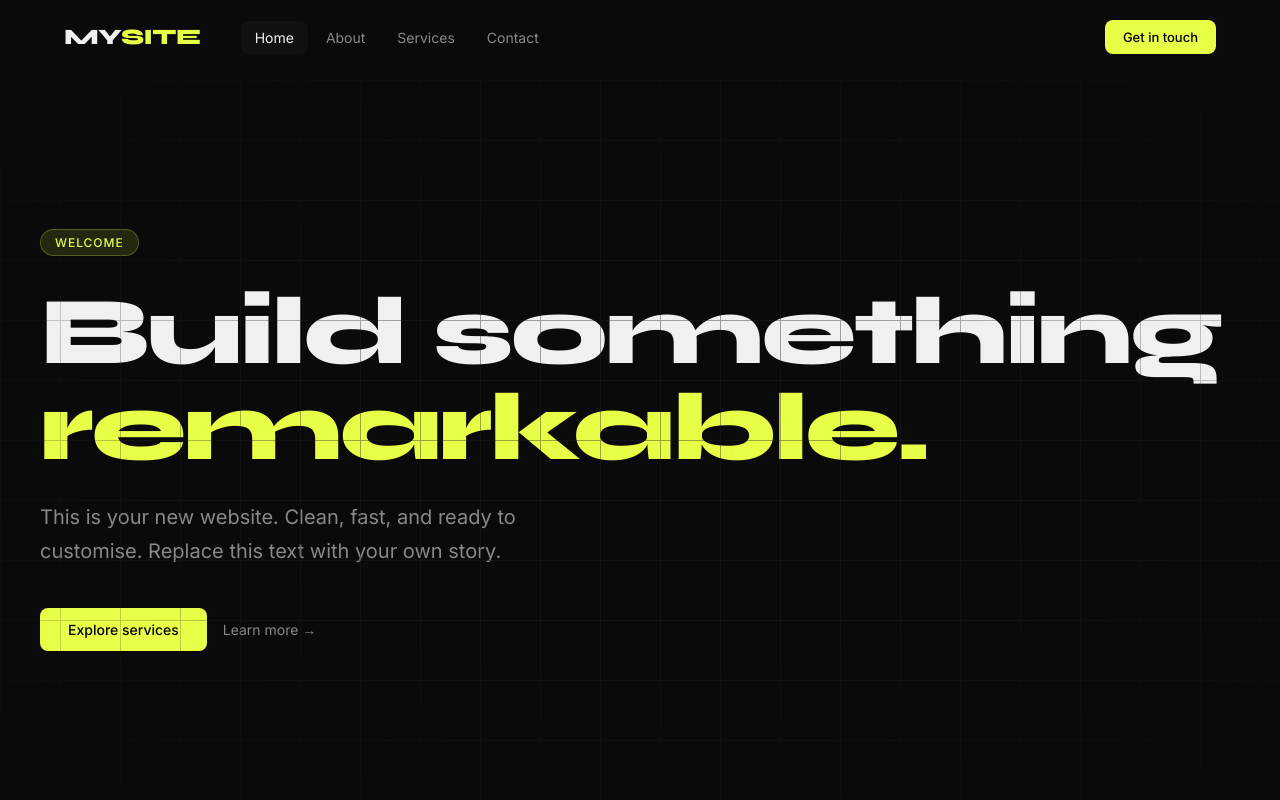
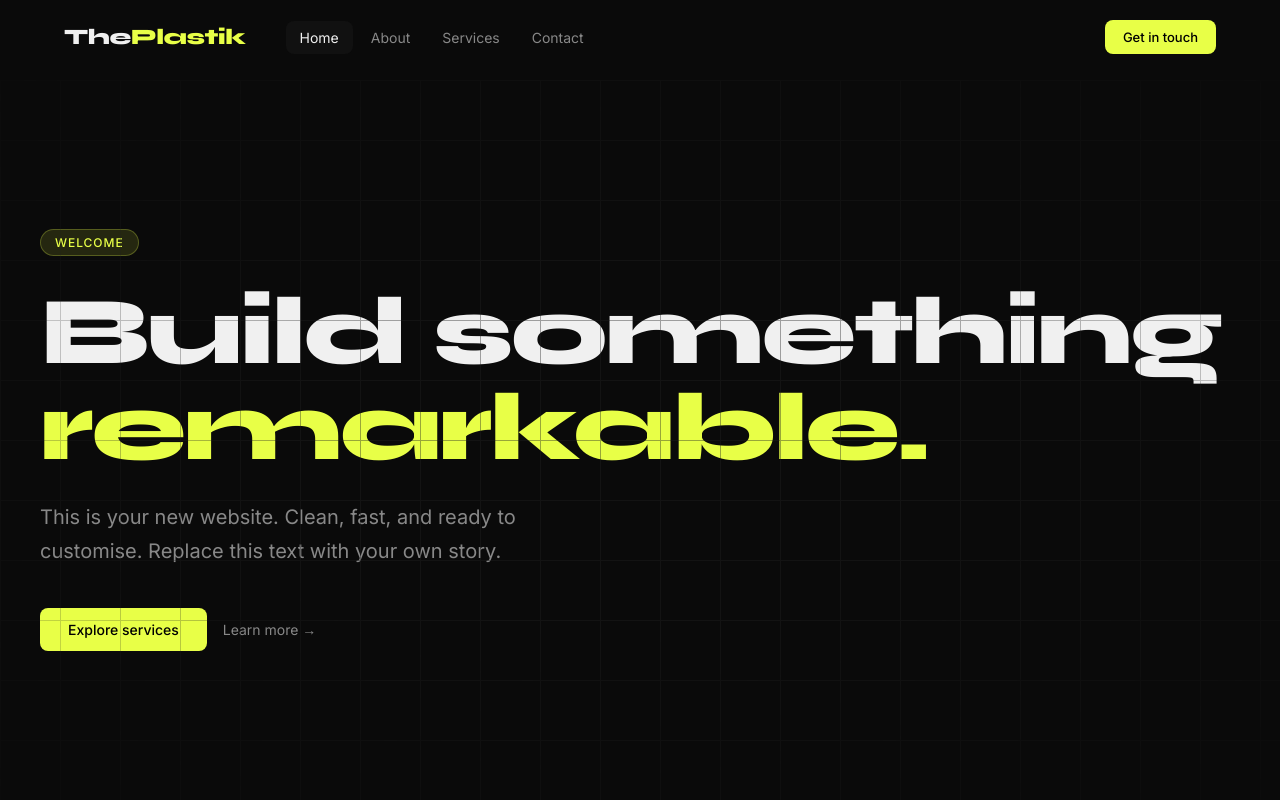
Before and after one commit to Ledgeum/my-site, a React (Vite) app: page / in a window 1280 px wide. Shown: the top 800 px of the page. Built offline with nearby package versions, Linux system fonts and the light colour scheme.

Commit message:
Update Navbar.jsx

```diff
--- a/src/components/Navbar/Navbar.jsx
+++ b/src/components/Navbar/Navbar.jsx
@@ -29,7 +29,7 @@ function Navbar() {
       <div className={styles.inner}>
         {/* Logo */}
         <NavLink to="/" className={styles.logo}>
-          MY<span>SITE</span>
+          The<span>Plastik</span>
         </NavLink>
 
         {/* Desktop links */}
```
